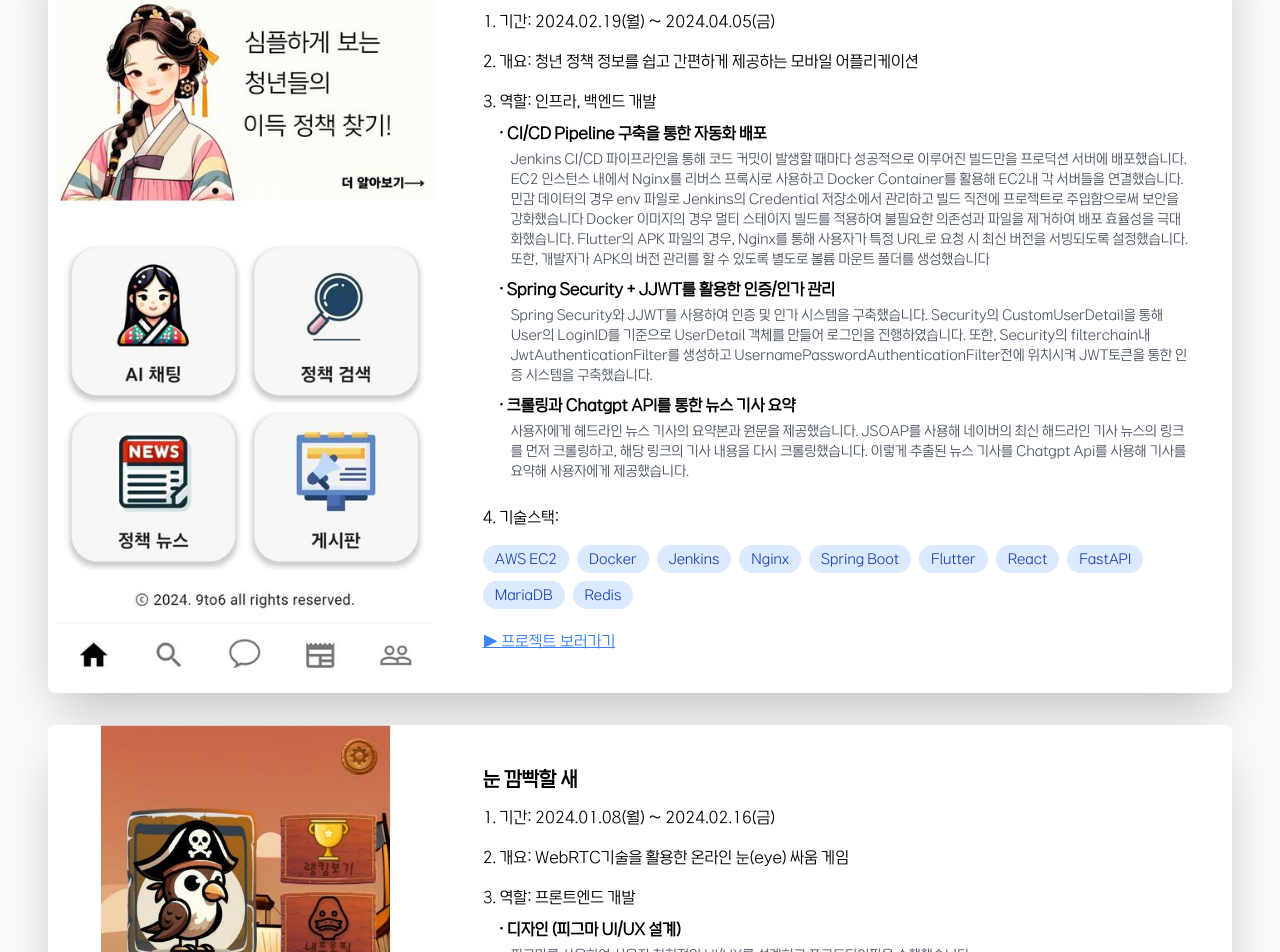
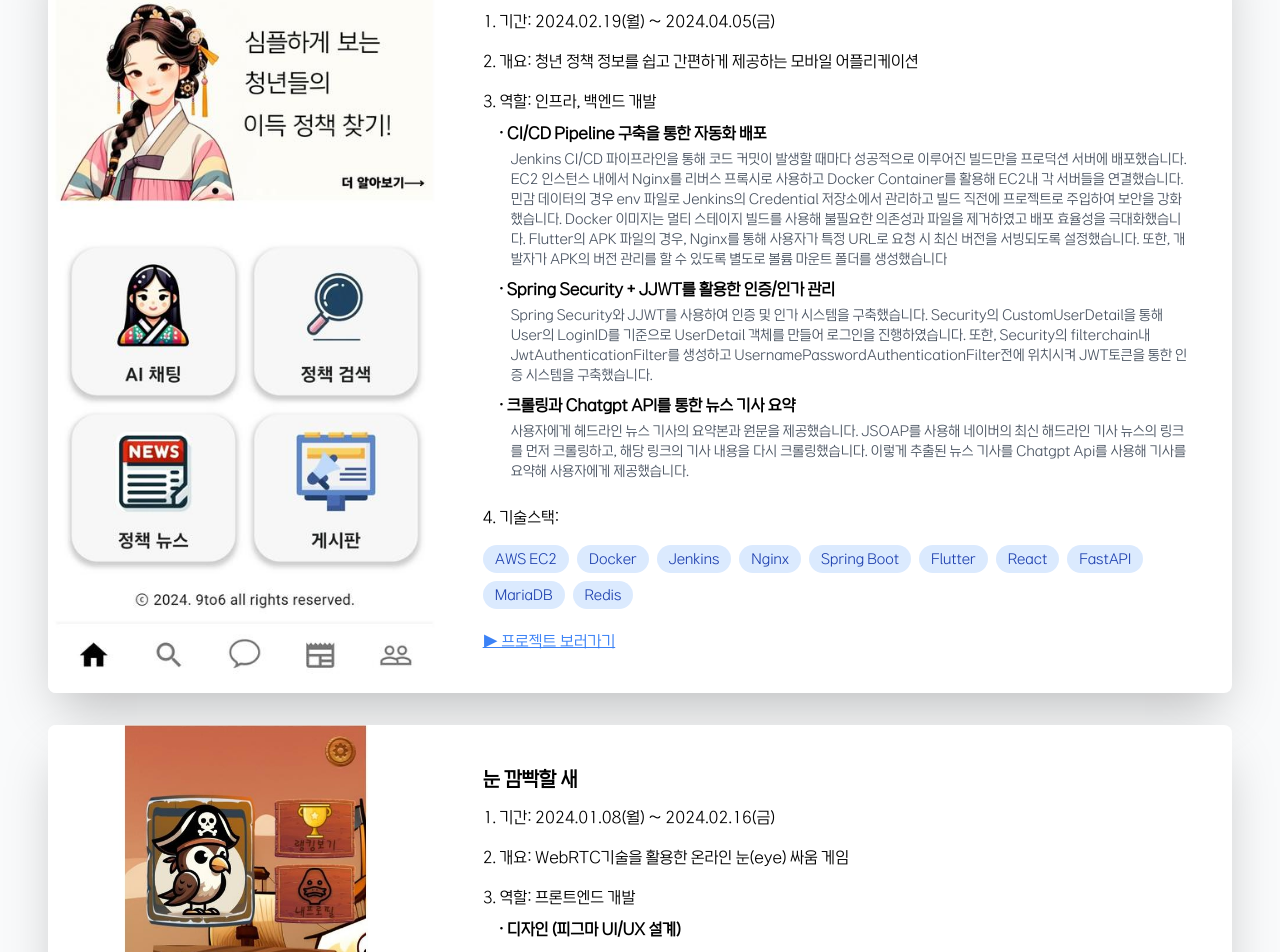
Before and after one commit to Jonggil-dev/Jonggiil-Jeong.github.io, a React (Create React App) app: page / in a window 1280 px wide. Shown: the part 2171-3123 px from the top of the page. Built offline with nearby package versions, Linux system fonts and the light colour scheme.

Commit message:
Docs : project 수정

```diff
--- a/src/components/Projects.js
+++ b/src/components/Projects.js
@@ -18,8 +18,8 @@ const Projects = () => {
                 title: "CI/CD Pipeline 구축을 통한 자동화 배포",
                 description: `Jenkins CI/CD 파이프라인을 통해 코드 커밋이 발생할 때마다 성공적으로 이루어진 빌드만을 프로덕션 서버에 배포했습니다.
                 EC2 인스턴스 내에서 Nginx를 리버스 프록시로 사용하고 Docker Container를 활용해 EC2내 각 서버들을 연결했습니다.
-                민감 데이터의 경우 env 파일로 Jenkins의 Credential 저장소에서 관리하고  빌드 직전에 프로젝트로 주입함으로써 보안을 강화했습니다
-                Docker 이미지의 경우 멀티 스테이지 빌드를 적용하여 불필요한 의존성과 파일을 제거하여 배포 효율성을 극대화했습니다.
+                민감 데이터의 경우 env 파일로 Jenkins의 Credential 저장소에서 관리하고 빌드 직전에 프로젝트로 주입하여 보안을 강화했습니다.
+                Docker 이미지는 멀티 스테이지 빌드를 사용해 불필요한 의존성과 파일을 제거하였고 배포 효율성을 극대화했습니다.
                 Flutter의 APK 파일의 경우, Nginx를 통해 사용자가 특정 URL로 요청 시 최신 버전을 서빙되도록 설정했습니다.
                 또한, 개발자가 APK의 버전 관리를 할 수 있도록 별도로 볼륨 마운트 폴더를 생성했습니다`,
               },
@@ -59,24 +59,20 @@ const Projects = () => {
             roles={[
               {
                 title: "디자인 (피그마 UI/UX 설계)",
-                description:
-                  "피그마를 사용하여 사용자 친화적인 UI/UX를 설계하고 프로토타이핑을 수행했습니다.",
+                description: "",
               },
               {
                 title: "React Context API를 통한 유저 정보 관리",
-                description:
-                  "Context API를 활용하여 애플리케이션의 상태 관리를 단순화하고, 유저 정보를 전역적으로 관리했습니다.",
+                description: "",
               },
               {
                 title:
                   "Axios Interceptor를 활용한 인증/인가 요청(Jwt 토큰 관리)",
-                description:
-                  "Axios Interceptor를 통해 요청 및 응답을 중간에 가로채어 JWT 토큰을 효과적으로 관리하였습니다.",
+                description: "",
               },
               {
                 title: "WebSocket을 통한 실시간 통신 구현",
-                description:
-                  "WebSocket 프로토콜을 활용하여 실시간 게임 플레이와 통신이 가능하도록 구현했습니다.",
+                description: "",
               },
             ]}
             techStack={[
```
